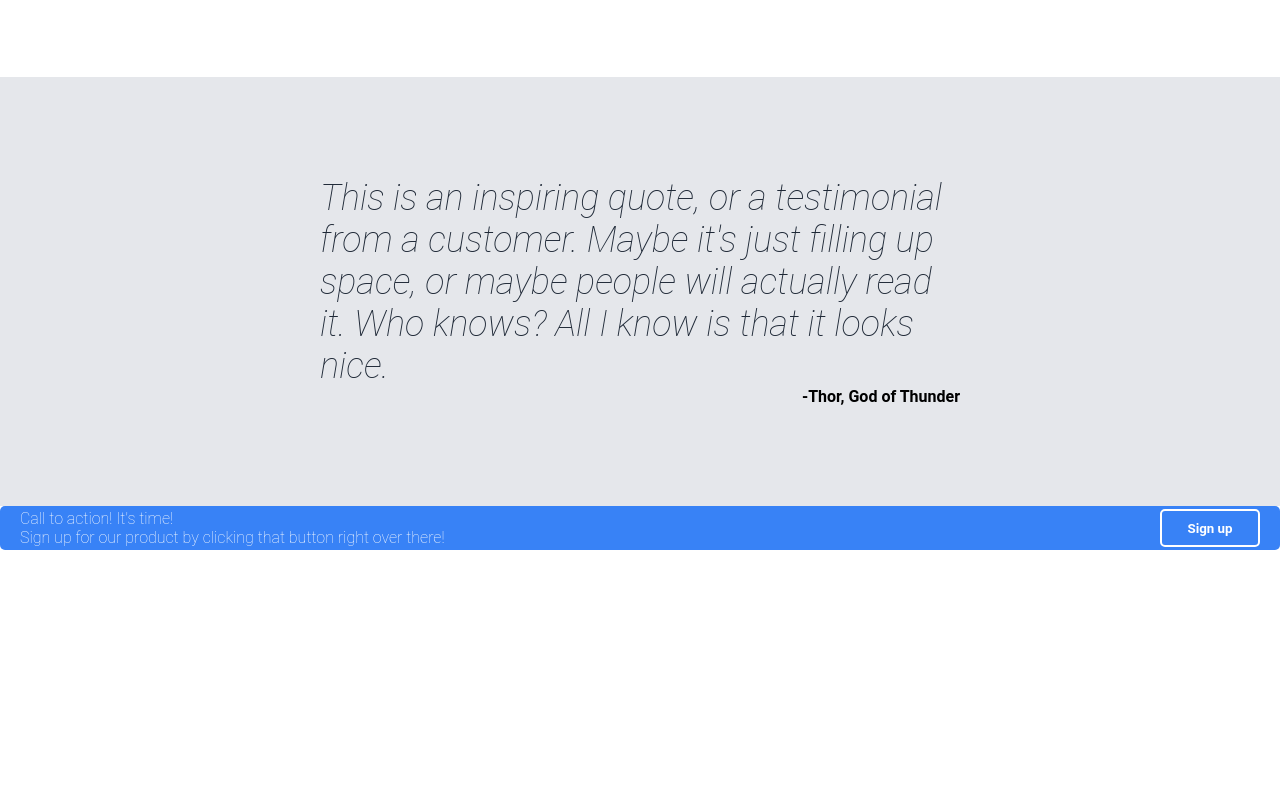
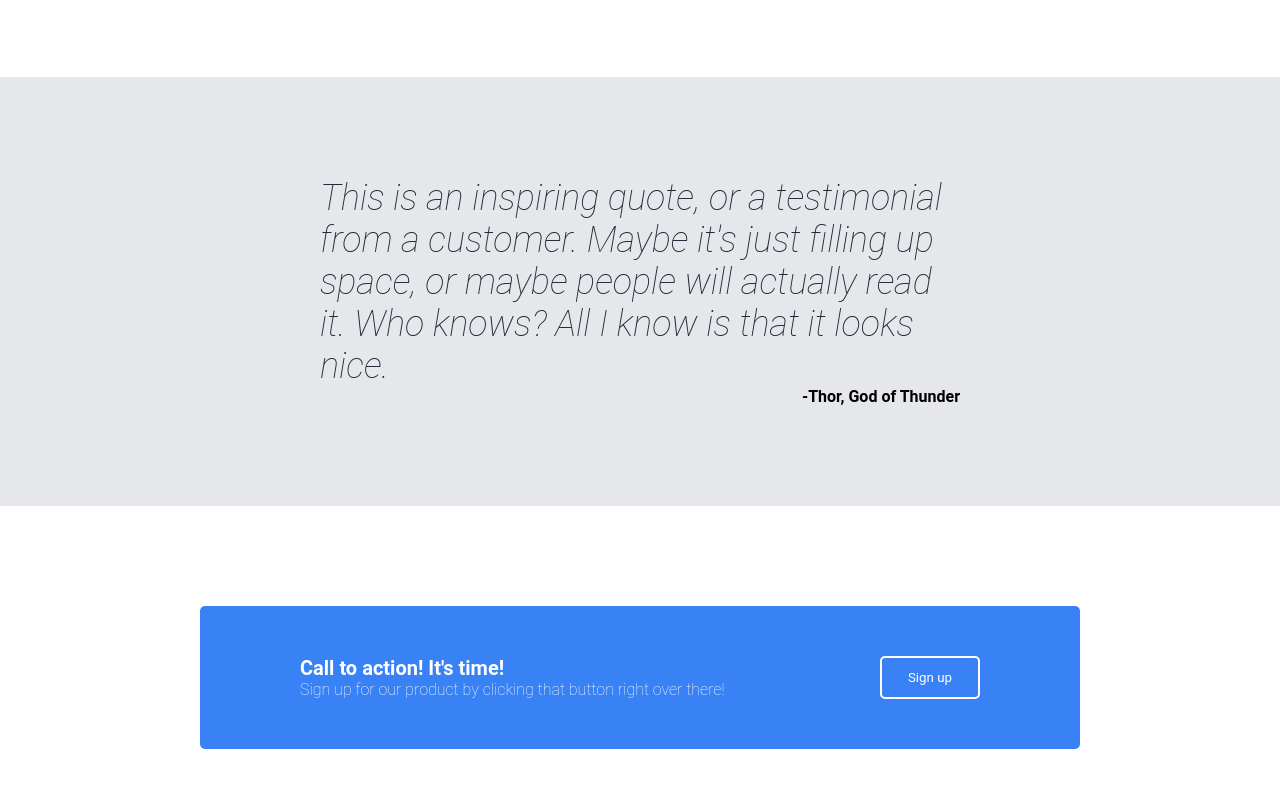
Before and after one commit to rishiganeshan/odin-landing-page, a plain HTML site: page index.html in a window 1280 px wide. Shown: the part 706-1493 px from the top of the page. Before the commit the page ends 1256 px from the top, so only its background shows below. Drawn offline with Linux system fonts and the light colour scheme.

Commit message:
Add css to create correct spacing for footer section

```diff
--- a/index.html
+++ b/index.html
@@ -58,7 +58,7 @@
     </div>
     <div class="footer">
         <div class="footer-text">
-            <div>Call to action! It's time!</div>
+            <div class="call-to-action">Call to action! It's time!</div>
             <div>Sign up for our product by clicking that button right over there!</div>
         </div>
 
--- a/styles.css
+++ b/styles.css
@@ -22,6 +22,11 @@
     padding: 10px 100px;
 }
 
+.header-link-text {
+    display: flex;
+    gap: 10px;
+}
+
 .image-placeholder2 {
     width: 150px;
     height: 150px;
@@ -37,10 +42,7 @@
     flex-direction: column;
     gap: 8px;
 }
-.header-link-text {
-    display: flex;
-    gap: 10px;
-}
+
 .header-information {
     display: flex;
     flex-direction: column;
@@ -92,7 +94,8 @@
 .footer {
     display: flex;
     justify-content: space-between;
-    padding: 100px;
+    padding: 50px 100px;
+    margin: 100px 200px;
 }
 
 
@@ -119,6 +122,10 @@
     display: flex;
     flex-direction: column;
 }
+.call-to-action {
+    font-weight: bold;
+    font-size: 20px;
+}
 
 .hero-secondary-text,
 .header-link-text {
@@ -136,8 +143,6 @@
     background-color: #3882F6;
     border-radius: 5px;
     color: white;
-    font-weight: bolder;
-    padding:3px 20px;
 }
 
 .button1 {
@@ -148,6 +153,10 @@
 
 .sign-up-button {
     width: 100px;
+    padding:3px 20px;
+    font-weight: bolder;
+
+
 
 }
 
```
